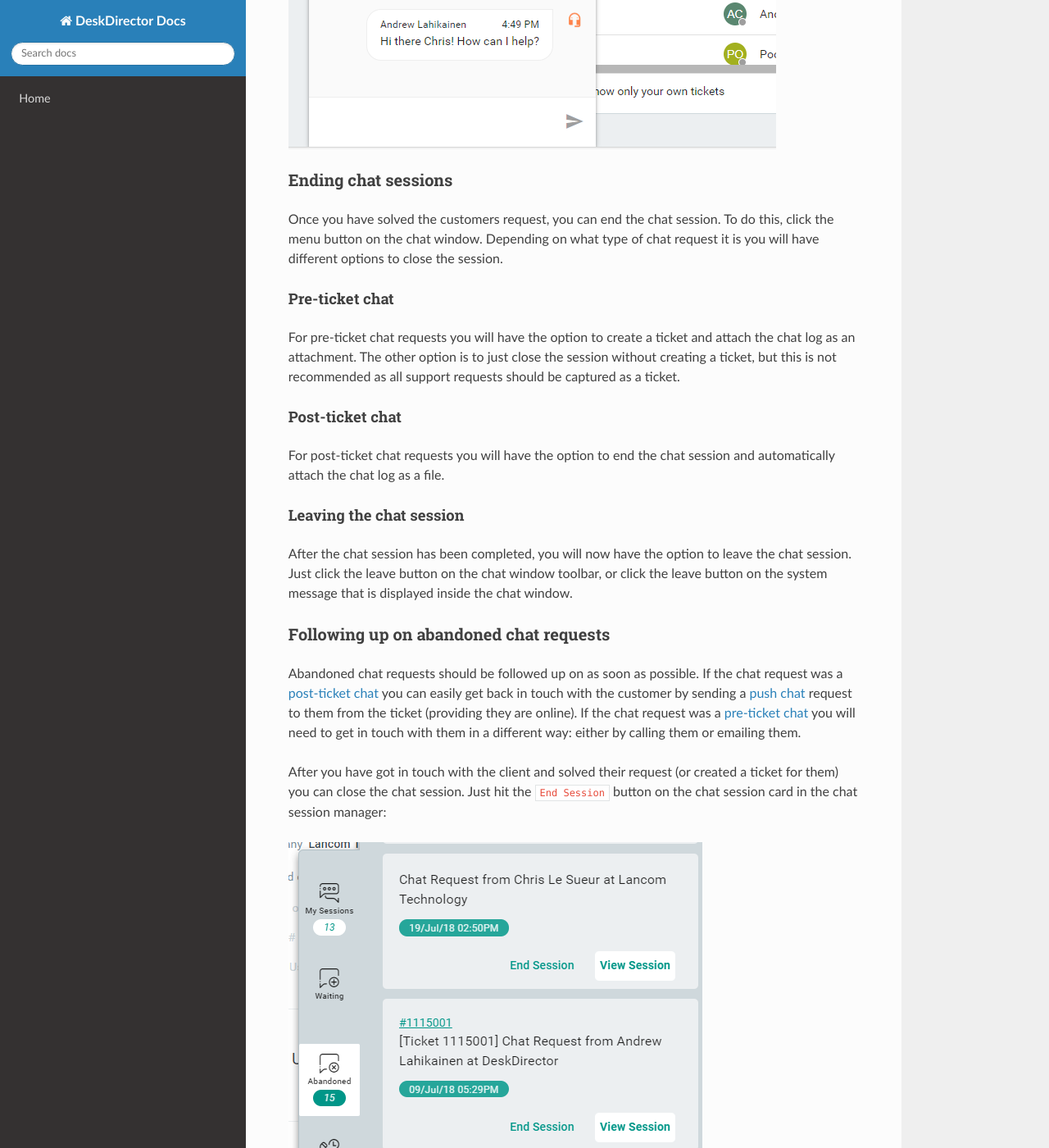
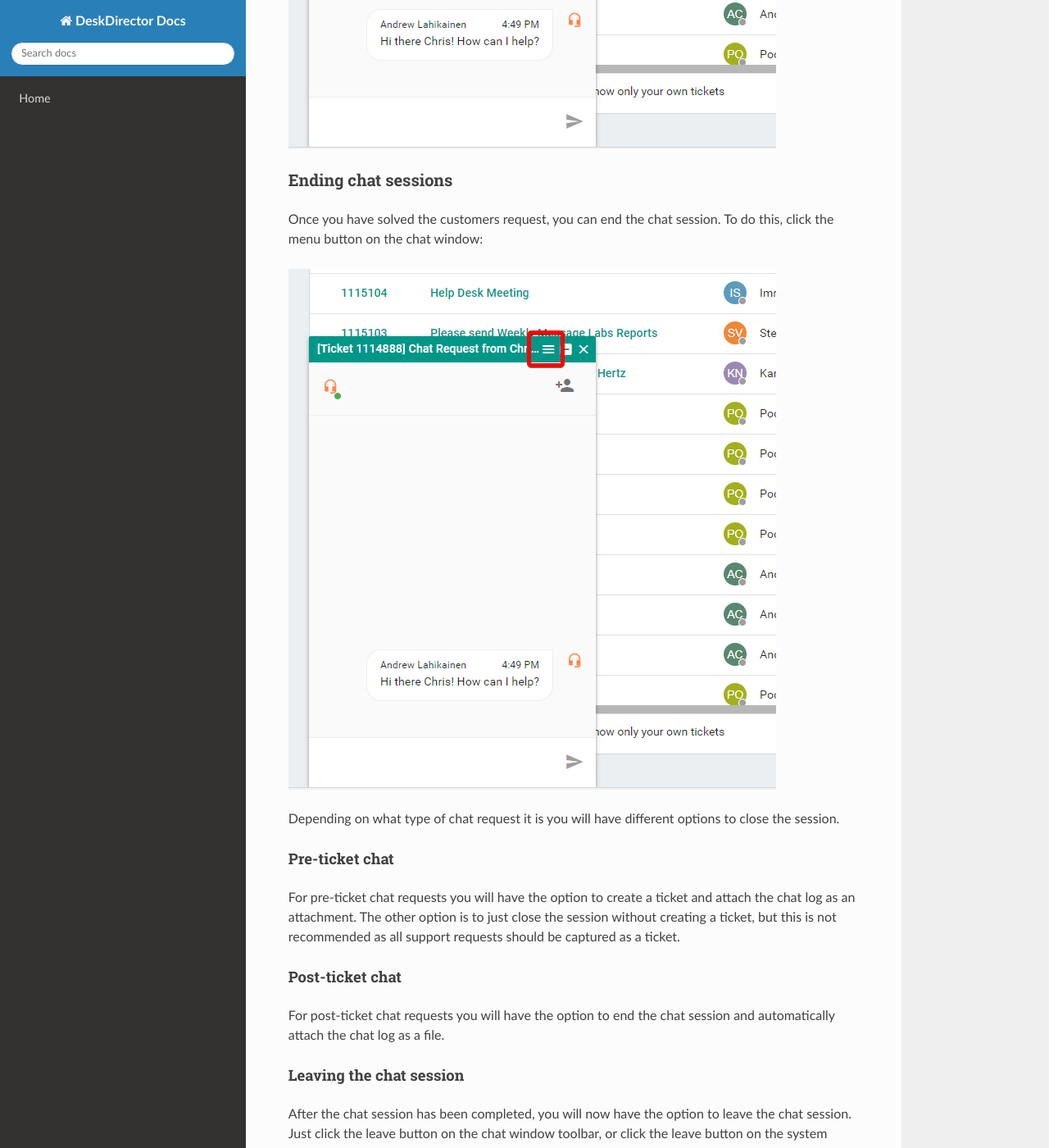
Before and after one commit to DeskDirector/docs, an MkDocs documentation site: the page built from docs/features/talk/handling_chat_requests.md, in a window 1280 px wide and 1400 px high, scrolled down 1409 px. Shown: the whole window at 82% size. Built offline with MkDocs 1.6.1, drawn with Linux system fonts in a browser that asks for light colours; nearby versions of some CDN libraries; old or Windows-style settings are respelled for this version of MkDocs.

Commit message:
docs(talk): add menu button screenshot for chat window

```diff
--- a/docs/features/talk/handling_chat_requests.md
+++ b/docs/features/talk/handling_chat_requests.md
@@ -22,7 +22,11 @@ When you click `Join` on the chat request notification a chat window will pop up
 
 ### Ending chat sessions
 
-Once you have solved the customers request, you can end the chat session. To do this, click the menu button on the chat window. Depending on what type of chat request it is you will have different options to close the session.
+Once you have solved the customers request, you can end the chat session. To do this, click the menu button on the chat window:
+
+![Chat window menu button](./img/chat_window_menu_button.png)
+
+Depending on what type of chat request it is you will have different options to close the session.
 
 #### Pre-ticket chat
 
```
Also changed, not shown: docs/features/talk/img/chat_window_menu_button.png (added).
